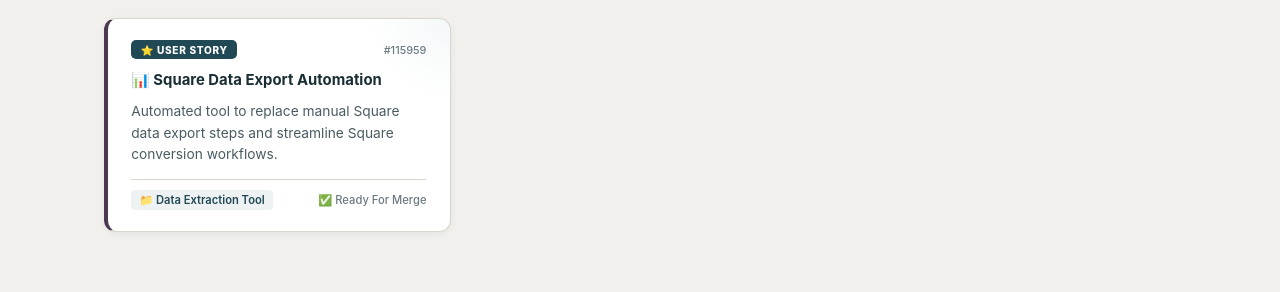
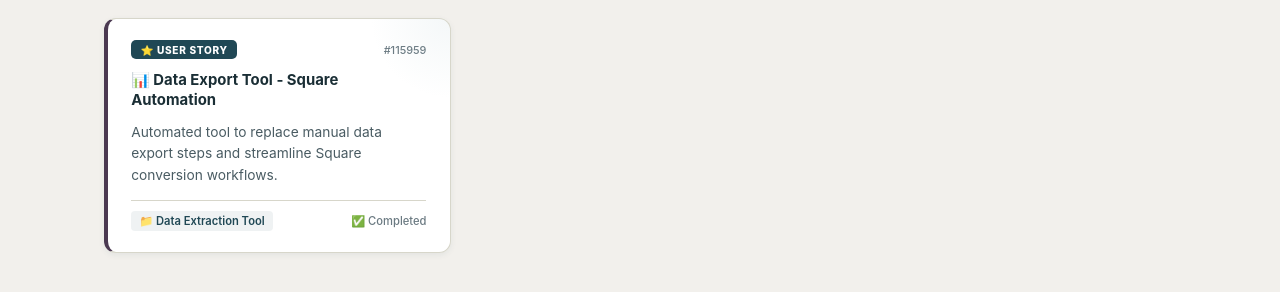
Before and after one commit to toriladen/ds-release-notes, a plain HTML site: page index.html in a window 1280 px wide. Shown: the part 572-864 px from the top of the page. Drawn offline with Linux system fonts and the light colour scheme.

Commit message:
Auto-refresh: weekday release notes update

```diff
--- a/index.html
+++ b/index.html
@@ -1,4 +1,4 @@
-<!-- Generated: 2026-09-02T11:28:13Z -->
+<!-- Generated: 2026-09-02T19:54:13Z -->
 <!DOCTYPE html>
 <html lang="en">
 <head>
@@ -336,11 +336,11 @@
           <span class="badge badge-story">⭐ User Story</span>
           <span class="wi-id">#115959</span>
         </div>
-        <div class="card-title">📊 Square Data Export Automation</div>
-        <div class="card-blurb">Automated tool to replace manual Square data export steps and streamline Square conversion workflows.</div>
+        <div class="card-title">📊 Data Export Tool - Square Automation</div>
+        <div class="card-blurb">Automated tool to replace manual data export steps and streamline Square conversion workflows.</div>
         <div class="card-footer">
           <span class="area-path">📁 Data Extraction Tool</span>
-          <span class="date-chip">✅ Ready For Merge</span>
+          <span class="date-chip">✅ Completed</span>
         </div>
       </div>
 
```
